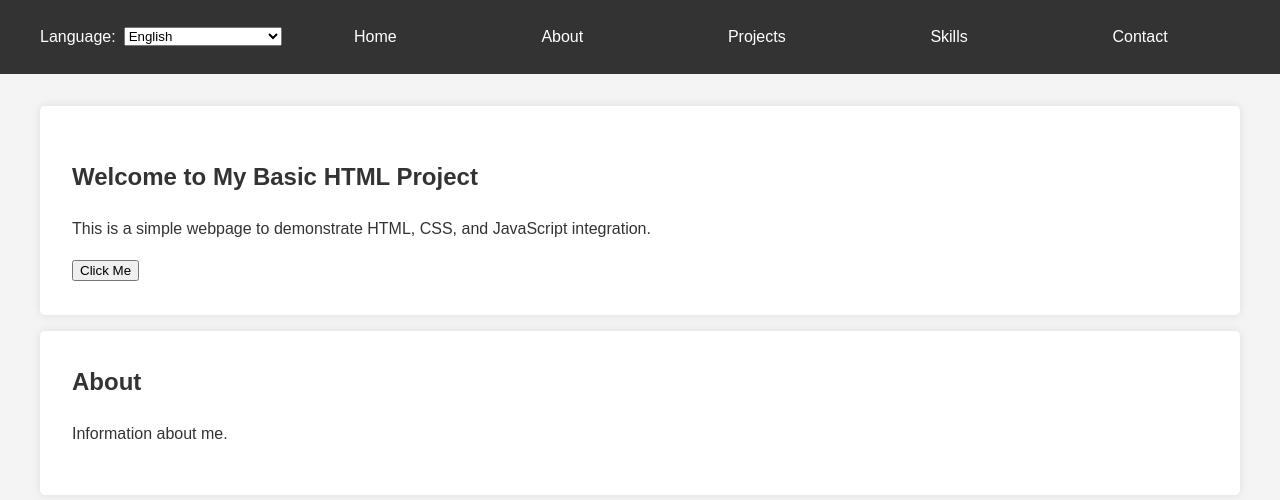
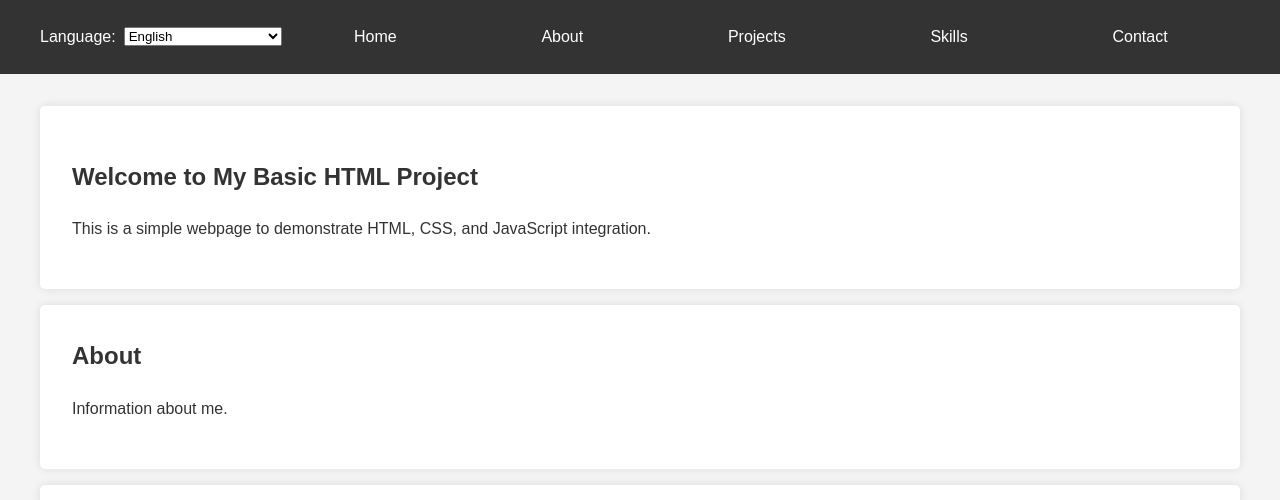
Before and after one commit to MikeCondra/PortfolioProject, a plain HTML site: page index.html in a window 1280 px wide. Shown: the top 500 px of the page. Drawn offline with Linux system fonts and the light colour scheme.

Commit message:
Remove dead alert button

```diff
--- a/index.html
+++ b/index.html
@@ -37,7 +37,6 @@
         <section id="home" tabindex="-1">
             <h1 data-i18n="home.title">Welcome to My Basic HTML Project</h1>
             <p data-i18n="home.description">This is a simple webpage to demonstrate HTML, CSS, and JavaScript integration.</p>
-            <button id="alertButton" data-i18n="home.button">Click Me</button>
         </section>
         <section id="about" tabindex="-1">
             <h2 data-i18n="about.title">About</h2>
```
